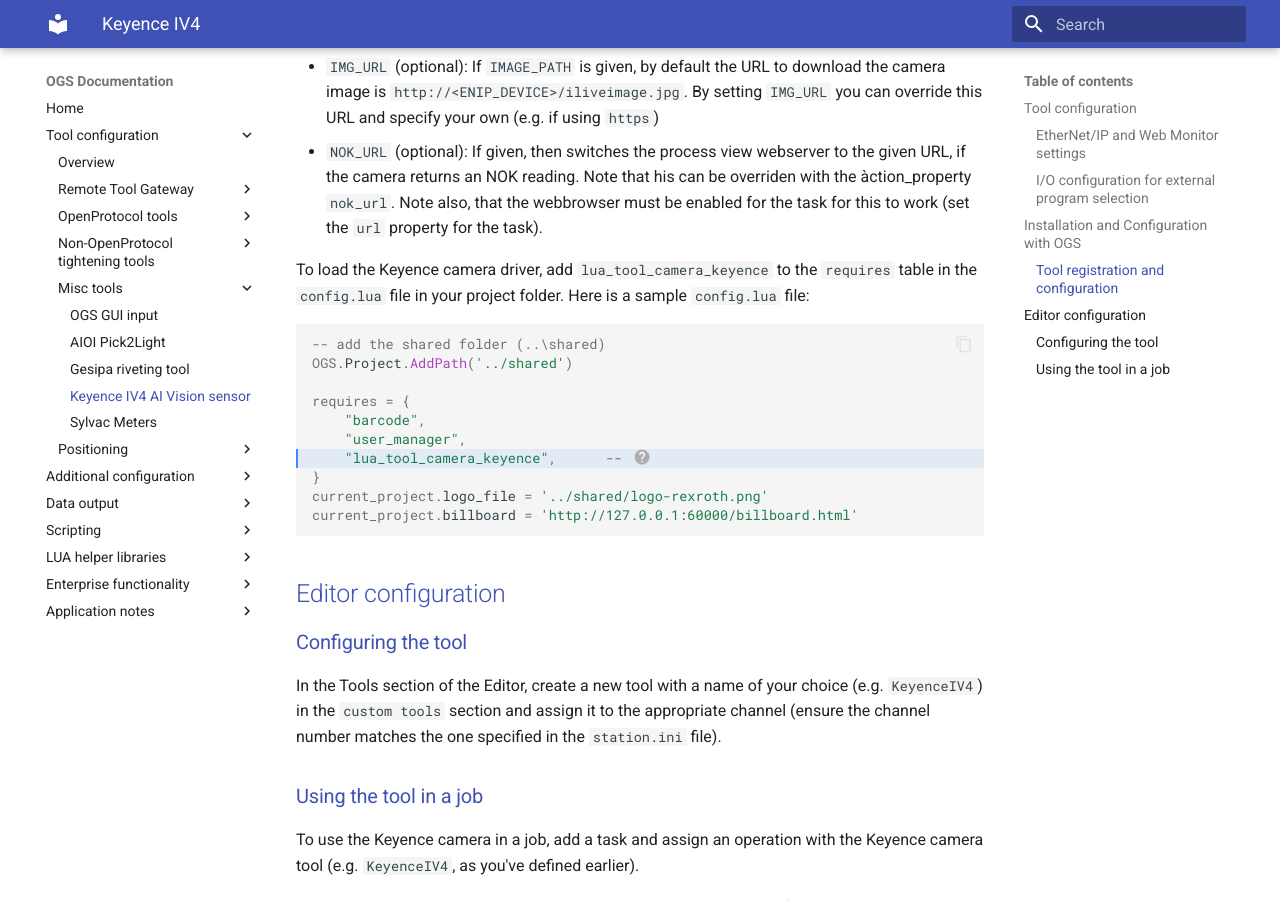
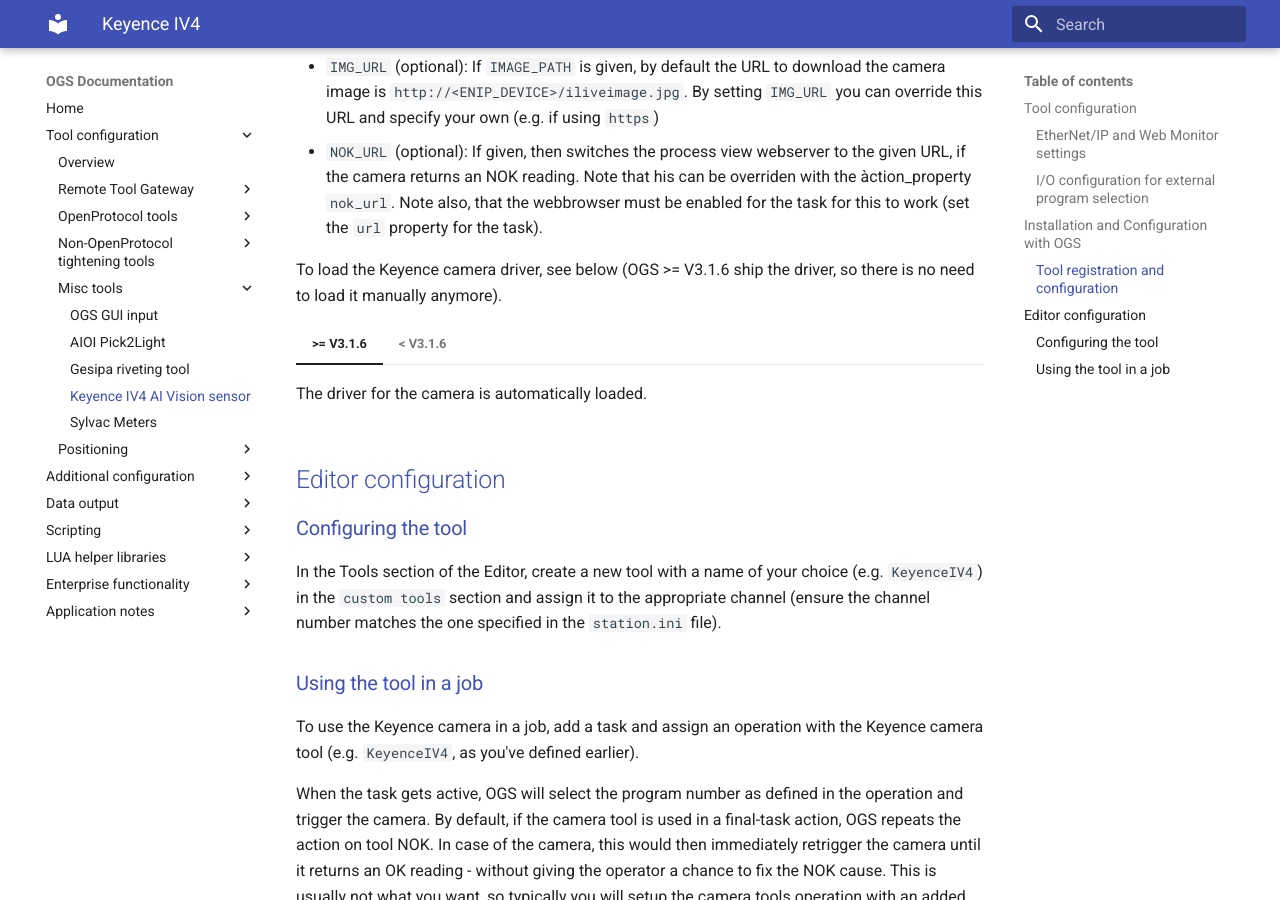
Before and after one commit to haller-erne/ogs, an MkDocs documentation site: the page built from docs/tools/misc/keyence-iv4.md, in a window 1280 px wide and 900 px high, scrolled down 5308 px. Built offline with MkDocs 1.6.1 and Material for MkDocs 9.7.7, drawn with Linux system fonts in a browser that asks for light colours.

Commit message:
Updated keyence description

````diff
--- a/docs/tools/misc/keyence-iv4.md
+++ b/docs/tools/misc/keyence-iv4.md
@@ -104,22 +104,32 @@
 - `NOK_URL` (optional): If given, then switches the process view webserver to the given URL, if the camera returns an NOK reading. Note that his can be overriden with the àction_property `nok_url`. Note also, that the webbrowser must be enabled for the task for this to work (set the `url` property for the task).
 
 
-To load the Keyence camera driver, add `lua_tool_camera_keyence` to the `requires` table in the `config.lua` file in your project folder. Here is a sample `config.lua` file:
+To load the Keyence camera driver, see below (OGS >= V3.1.6 ship the driver, so there is no need to load it manually anymore).
 
-```  lua hl_lines="7"
--- add the shared folder (..\shared)
-OGS.Project.AddPath('../shared')
+=== ">= V3.1.6"
 
-requires = {
-	"barcode",
-	"user_manager",
-	"lua_tool_camera_keyence",      -- (1)
-}
-current_project.logo_file = '../shared/logo-rexroth.png'
-current_project.billboard = 'http://127.0.0.1:60000/billboard.html'
-```
+    The driver for the camera is automatically loaded.
 
-1.  Add this line to include the `lua_tool_camera_keyence.lua` driver in the project.
+
+=== "< V3.1.6"
+
+    To load the Keyence camera driver, add `lua_tool_camera_keyence` to the `requires` table in the `config.lua` file in your project folder. Here is a sample `config.lua` file:
+
+    ```  lua hl_lines="7"
+    -- add the shared folder (..\shared)
+    OGS.Project.AddPath('../shared')
+
+    requires = {
+        "barcode",
+        "user_manager",
+        "lua_tool_camera_keyence",      -- (1)
+    }
+    current_project.logo_file = '../shared/logo-rexroth.png'
+    current_project.billboard = 'http://127.0.0.1:60000/billboard.html'
+    ```
+
+    1.  Add this line to include the `lua_tool_camera_keyence.lua` driver in the project.
+
 
 
 ## Editor configuration
````
